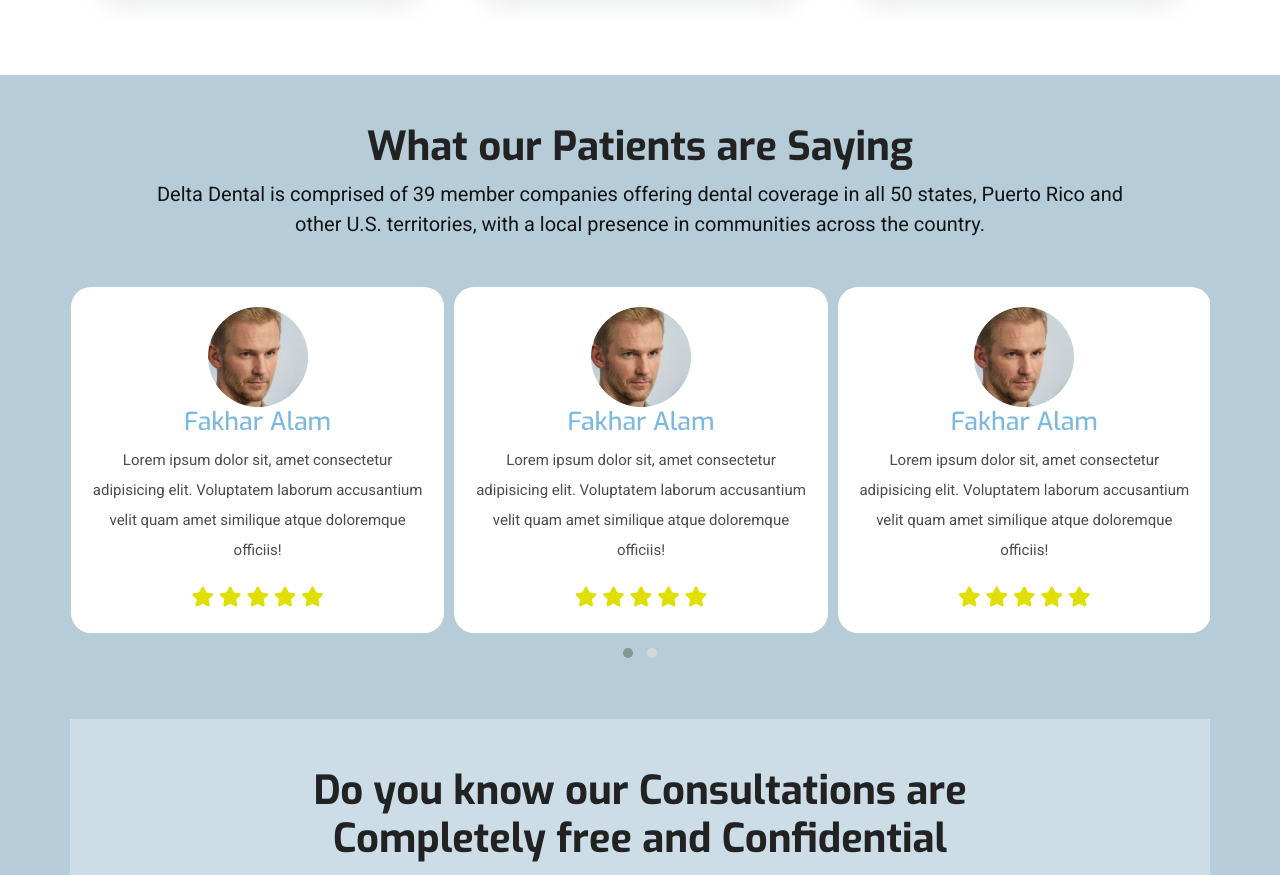
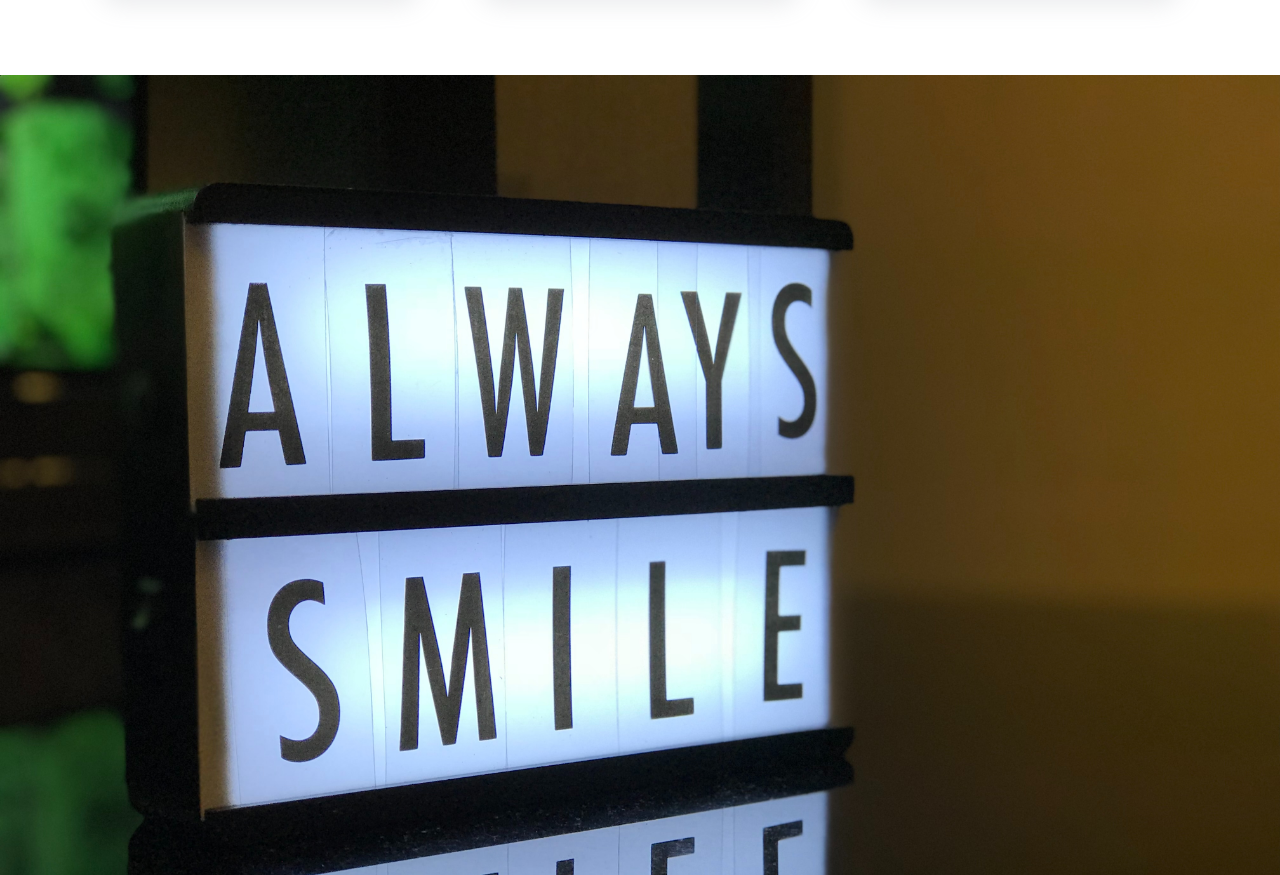
Before and after one commit to learningtechcoding/novena, a plain HTML site: page index.html in a window 1280 px wide. Shown: the part 2899-3774 px from the top of the page. Drawn offline with nearby package versions, Linux system fonts and the light colour scheme; some packages are replaced by stand-ins of ours.

Commit message:
first commit

```diff
--- a/css/style.css
+++ b/css/style.css
@@ -1906,3 +1906,9 @@ border-right: 0px solid transparent;
   top: 40px;
 
 }
+.bgFixed{
+  background: url('../images/bgf2.jpg');
+  background-attachment: fixed;
+  background-size: cover;
+  height: 100vh;
+}
--- a/index.html
+++ b/index.html
@@ -497,6 +497,9 @@
                 </div>
             </div>
         </div>
+        <div class="container-fluid bgFixed">
+
+        </div>
         <div class="container-fluid bg-contain p-md-5 p-3">
             <div class="container p-0">
                 <h1 class="text-center patent-1">What our Patients are Saying</h1>
```
Also changed, not shown: images/bgf1.jpg (added), images/bgf2.jpg (added).
